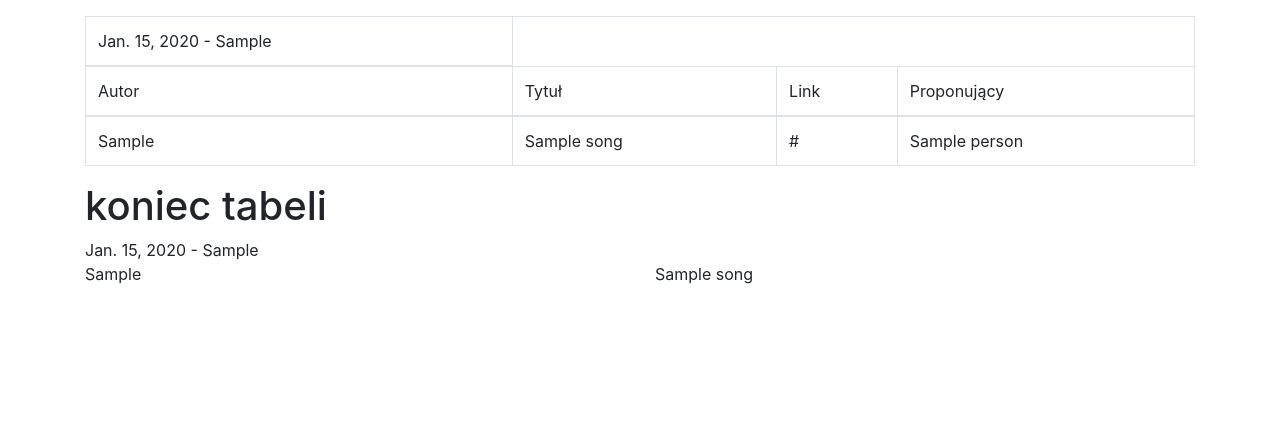
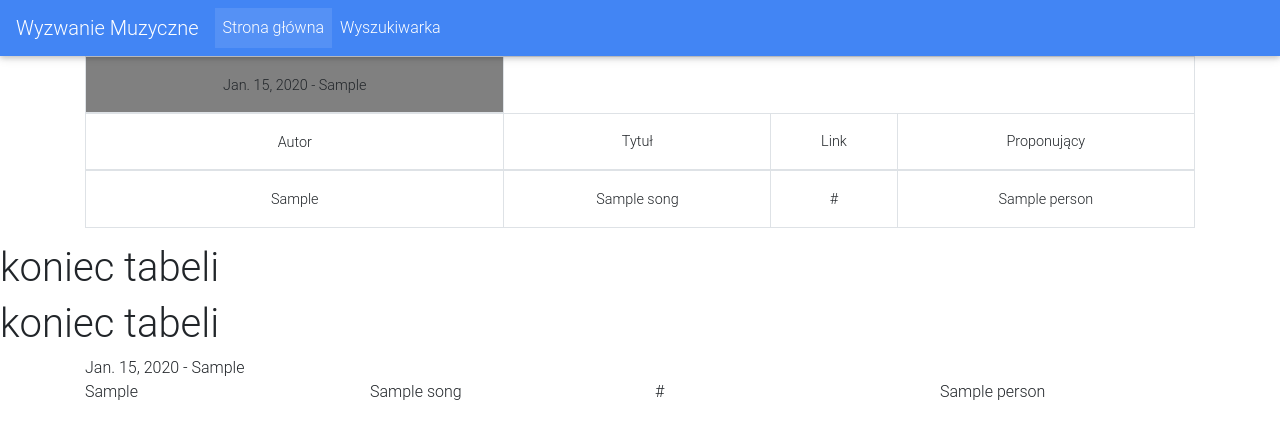
Before and after one commit to Drizii/DayChallange, a Django app: page /days/ in a window 1280 px wide. Shown: the top 439 px of the page. Run offline with Django 3.2, Linux system fonts and the light colour scheme; tables that the repository leaves empty hold one stand-in row (values such as "Sample post"); some libraries are stand-ins or nearby versions.

Commit message:
dodawnie base.html i navbar zmiana na mdbootstrap
problem z wyświetlaniem navbara na stronie głównej
dalsza praca nad gridem /days/

```diff
--- /dev/null
+++ b/challange/templates/base.html
@@ -0,0 +1,46 @@
+<!doctype html>
+<html lang="en">
+<head>
+  <meta charset="UTF-8">
+  <title>{% block title %} {% endblock %}</title>
+
+  <!-- Font Awesome -->
+  <link rel="stylesheet" href="https://maxcdn.bootstrapcdn.com/font-awesome/4.7.0/css/font-awesome.min.css">
+  <!-- Bootstrap -->
+  <link href="https://cdnjs.cloudflare.com/ajax/libs/twitter-bootstrap/4.1.3/css/bootstrap.min.css" rel="stylesheet">
+  <!-- Material Design for Bootstrap -->
+  <link href="https://cdnjs.cloudflare.com/ajax/libs/mdbootstrap/4.5.16/css/mdb.min.css" rel="stylesheet">
+</head>
+<body>
+<!--Navbar-->
+<nav class="navbar navbar-expand-lg navbar-dark primary-color">
+
+  <!-- Navbar brand -->
+  <a class="navbar-brand" href="/">Wyzwanie Muzyczne</a>
+
+  <!-- Collapse button -->
+  <button class="navbar-toggler" type="button" data-toggle="collapse"
+    aria-controls="basicExampleNav" aria-expanded="false" aria-label="Toggle navigation">
+    <span class="navbar-toggler-icon"></span>
+  </button>
+
+  <!-- Collapsible content -->
+  <div class="collapse navbar-collapse">
+
+    <!-- Links -->
+    <ul class="navbar-nav mr-auto">
+      <li class="nav-item active">
+        <a class="nav-link" href="/">Strona główna
+          <span class="sr-only">(current)</span>
+        </a>
+      </li>
+      <li class="nav-item">
+        <a class="nav-link" href="/search">Wyszukiwarka</a>
+
+</nav>
+<!--/.Navbar-->
+
+{% block body %} {% endblock %}
+</body>
+{% block content %} {% endblock %}
+</html>
--- a/challange/templates/day.html
+++ b/challange/templates/day.html
@@ -1,19 +1,26 @@
-<!doctype html>
-<html lang="en">
-<head>
-    <meta charset="UTF-8">
-    <meta name="viewport"
-          content="width=device-width, user-scalable=no, initial-scale=1.0, maximum-scale=1.0, minimum-scale=1.0">
-    <meta http-equiv="X-UA-Compatible" content="ie=edge">
-        <link rel="stylesheet" href="https://stackpath.bootstrapcdn.com/bootstrap/4.5.0/css/bootstrap.min.css" integrity="sha384-9aIt2nRpC12Uk9gS9baDl411NQApFmC26EwAOH8WgZl5MYYxFfc+NcPb1dKGj7Sk" crossorigin="anonymous">
-    <title>Document</title>
-</head>
-<body>
+{% extends 'base.html' %}
+{% block title %} {% endblock %}
+{% block body %}
+<style>
+    table {
+        width: 100%;
+        height: 100%;
+        background: grey;
+        text-align: center;
+    }
+    .main-head{
+        background: grey;
+        box-sizing: border-box;
+        border-collapse: separate;
+    }
+    .col-12 xd
+        background: grey;
+</style>
+
 <div class="container">
-    <p></p>
 <table class="table table-bordered">
     {% for day in object_list %}
-    <thead>
+    <thead class="main-head">
         <td>{{ day.date }} - {{ day.condition }}</td>
     </thead>
     <thead>
@@ -32,21 +39,27 @@
     {% endfor %}
     {% endfor %}
 </table>
+</div>
+
+
+    <h1>koniec tabeli</h1>
     <h1>koniec tabeli</h1>
 
-</div>
+
 <div class="container">
     {% for day in object_list %}
     <div class="row">
-        <div class="col">{{ day.date }} - {{ day.condition }}</div>
-        <div class="w-100"></div>
+        <div class="col-12 xd">{{ day.date }} - {{ day.condition }}</div>
+
         {% for obj in day.song_set.all %}
-        <div class="col">{{ obj.artist }}</div>
-        <div class="col">{{ obj.title }}</div>
+        <div class="col-3">{{ obj.artist }}</div>
+        <div class="col-3">{{ obj.title }}</div>
+        <div class="col-3">{{ obj.link }}</div>
+        <div class="col-3">{{ obj.person }}</div>
         {% endfor %}
     </div>
     {% endfor %}
 </div>
 
-</body>
-</html>
+
+{% endblock %}
--- a/challange/templates/main.html
+++ b/challange/templates/main.html
@@ -1,3 +1,4 @@
+{% extends 'base.html' %}
 <!doctype html>
 <html lang="en">
 <head>
@@ -26,6 +27,7 @@
     <title>Song challenge</title>
 </head>
 <body>
+{% block body %}
 <div class="container">
     <div class="search-bar">
         <form method="get" action="{% url 'search_results' %}">
@@ -79,5 +81,6 @@
     </span>
 </div>
 </div>
+{% endblock %}
 </body>
 </html>
```
Also changed, not shown: challange/templates/index.html (+7 -4 lines).
